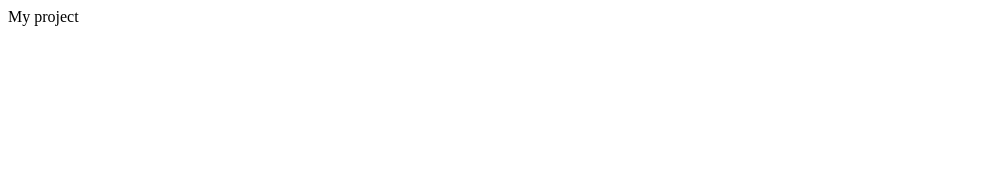
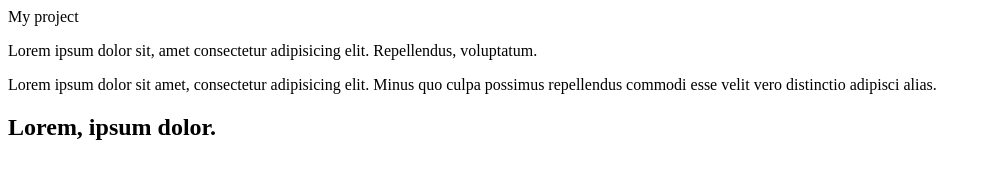
Before and after one commit to maritanka/test, a plain HTML site: page index.html in a window 1280 px wide. Shown: the whole page, without its empty margins (0-988 px from the left). Drawn offline with Linux system fonts and the light colour scheme.

Commit message:
Новые изменения

```diff
--- a/index.html
+++ b/index.html
@@ -8,5 +8,19 @@
 </head>
 <body>
     <div>My project</div>
+
+    <p>
+        Lorem ipsum dolor sit, amet consectetur adipisicing elit. Repellendus, voluptatum.
+    </p>
+
+    <div>
+        <p>
+            Lorem ipsum dolor sit amet, consectetur adipisicing elit. Minus quo culpa possimus repellendus commodi esse velit vero distinctio adipisci alias.
+        </p>
+    </div>
+
+    <section>
+        <h1>Lorem, ipsum dolor.</h1>
+    </section>
 </body>
 </html>
```
